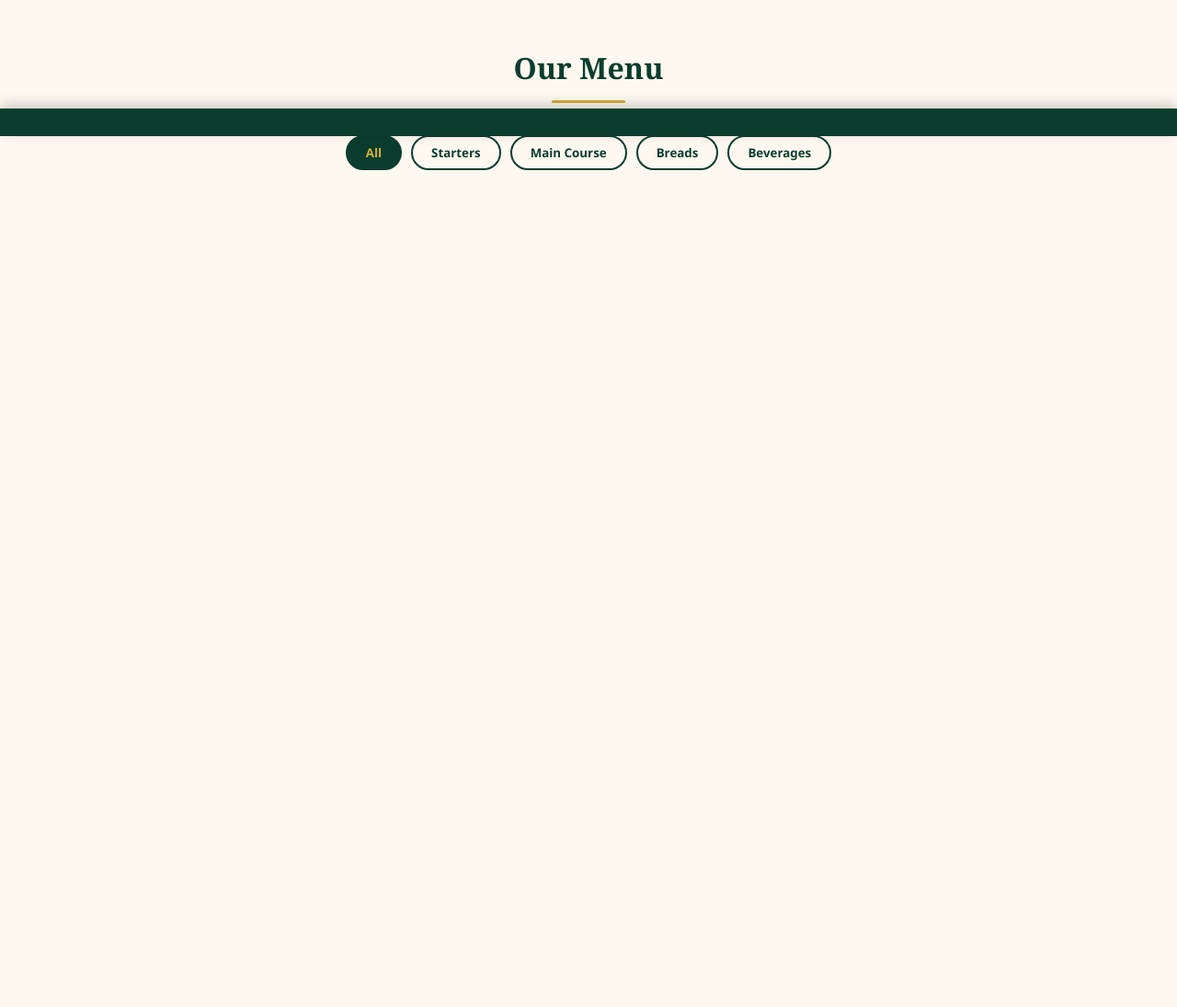
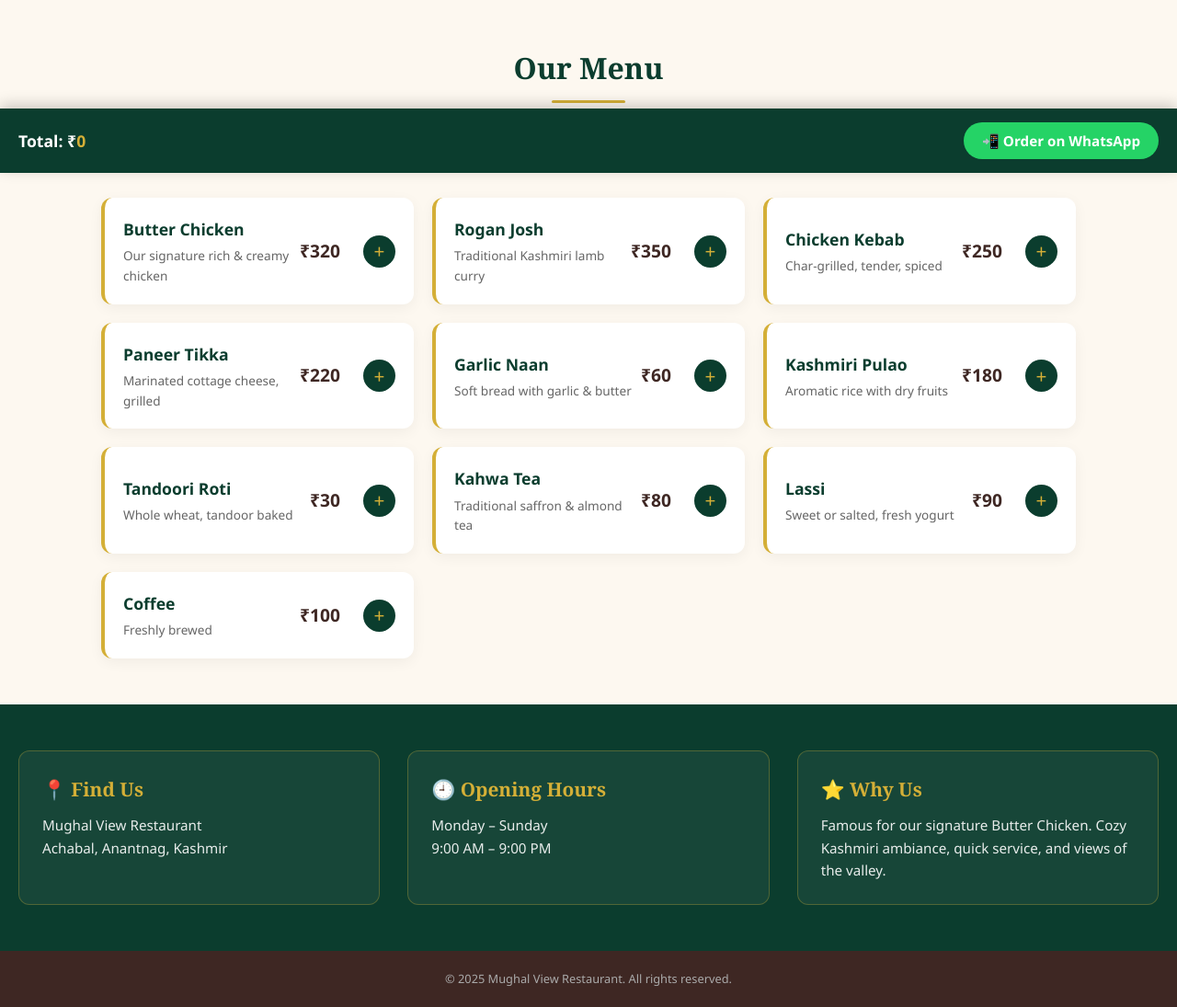
Before and after one commit to itachi-21uchiha/mughal-view., a plain HTML site: page index.html in a window 1280 px wide. Shown: the part 682-1777 px from the top of the page at 92% size. Before the commit the page ends 947 px from the top, so only its background shows below. Drawn offline with Linux system fonts and the light colour scheme.

Commit message:
Add cart functionality and restaurant info section

```diff
--- a/index.html
+++ b/index.html
@@ -112,3 +112,111 @@
 
 <!-- CART BAR -->
 <div class="cart-bar" id="cartBar">
+  <div class="total">Total: ₹<span id="cartTotal">0</span></div>
+  <button class="whatsapp-btn" onclick="orderWhatsApp()">📲 Order on WhatsApp</button>
+</div>
+
+<!-- INFO -->
+<section class="info-section">
+  <div class="info-card">
+    <h3>📍 Find Us</h3>
+    <p>Mughal View Restaurant<br>Achabal, Anantnag, Kashmir</p>
+  </div>
+  <div class="info-card">
+    <h3>🕘 Opening Hours</h3>
+    <p>Monday – Sunday<br>9:00 AM – 9:00 PM</p>
+  </div>
+  <div class="info-card">
+    <h3>⭐ Why Us</h3>
+    <p>Famous for our signature Butter Chicken. Cozy Kashmiri ambiance, quick service, and views of the valley.</p>
+  </div>
+</section>
+
+<footer>© 2025 Mughal View Restaurant. All rights reserved.</footer>
+
+<div class="toast" id="toast">Item added!</div>
+
+<script>
+// ⚠️ REPLACE THIS with the restaurant's real WhatsApp number (country code + number, no + or spaces)
+const WHATSAPP_NUMBER = "910000000000";
+
+const menuItems = [
+  { name: "Butter Chicken", desc: "Our signature rich & creamy chicken", price: 320, cat: "mains" },
+  { name: "Rogan Josh", desc: "Traditional Kashmiri lamb curry", price: 350, cat: "mains" },
+  { name: "Chicken Kebab", desc: "Char-grilled, tender, spiced", price: 250, cat: "starters" },
+  { name: "Paneer Tikka", desc: "Marinated cottage cheese, grilled", price: 220, cat: "starters" },
+  { name: "Garlic Naan", desc: "Soft bread with garlic & butter", price: 60, cat: "breads" },
+  { name: "Kashmiri Pulao", desc: "Aromatic rice with dry fruits", price: 180, cat: "mains" },
+  { name: "Tandoori Roti", desc: "Whole wheat, tandoor baked", price: 30, cat: "breads" },
+  { name: "Kahwa Tea", desc: "Traditional saffron & almond tea", price: 80, cat: "drinks" },
+  { name: "Lassi", desc: "Sweet or salted, fresh yogurt", price: 90, cat: "drinks" },
+  { name: "Coffee", desc: "Freshly brewed", price: 100, cat: "drinks" }
+];
+
+let cart = {};
+
+function renderMenu(filter = 'all') {
+  const grid = document.getElementById('menuGrid');
+  grid.innerHTML = "";
+  menuItems.filter(i => filter === 'all' || i.cat === filter).forEach((item, idx) => {
+    const div = document.createElement('div');
+    div.className = "menu-item";
+    div.innerHTML = `
+      <div class="item-info">
+        <h3>${item.name}</h3>
+        <p>${item.desc}</p>
+      </div>
+      <div style="display:flex; align-items:center; gap:10px;">
+        <span class="item-price">₹${item.price}</span>
+        <button class="add-btn" onclick="addToCart('${item.name}', ${item.price})">+</button>
+      </div>
+    `;
+    grid.appendChild(div);
+  });
+}
+
+function filterMenu(cat) {
+  document.querySelectorAll('.tab').forEach(t => t.classList.remove('active'));
+  event.target.classList.add('active');
+  renderMenu(cat);
+}
+
+function addToCart(name, price) {
+  if (cart[name]) cart[name].qty++;
+  else cart[name] = { price, qty: 1 };
+  updateCart();
+  showToast();
+}
+
+function updateCart() {
+  let total = 0, count = 0;
+  for (let k in cart) { total += cart[k].price * cart[k].qty; count += cart[k].qty; }
+  document.getElementById('cartTotal').textContent = total;
+  const bar = document.getElementById('cartBar');
+  if (count > 0) bar.classList.add('show');
+  else bar.classList.remove('show');
+}
+
+function showToast() {
+  const toast = document.getElementById('toast');
+  toast.classList.add('show');
+  setTimeout(() => toast.classList.remove('show'), 1500);
+}
+
+function orderWhatsApp() {
+  let msg = "Hello Mughal View Restaurant!%0A%0AI'd like to order:%0A";
+  let total = 0;
+  for (let k in cart) {
+    let subtotal = cart[k].price * cart[k].qty;
+    total += subtotal;
+    msg += `- ${k} x${cart[k].qty} = ₹${subtotal}%0A`;
+  }
+  msg += `%0A*Total: ₹${total}*%0A%0APlease confirm my order. Thank you!`;
+  window.open(`https://wa.me/${WHATSAPP_NUMBER}?text=${msg}`, '_blank');
+}
+
+// Init
+renderMenu();
+</script>
+</body>
+	    </html>
```
